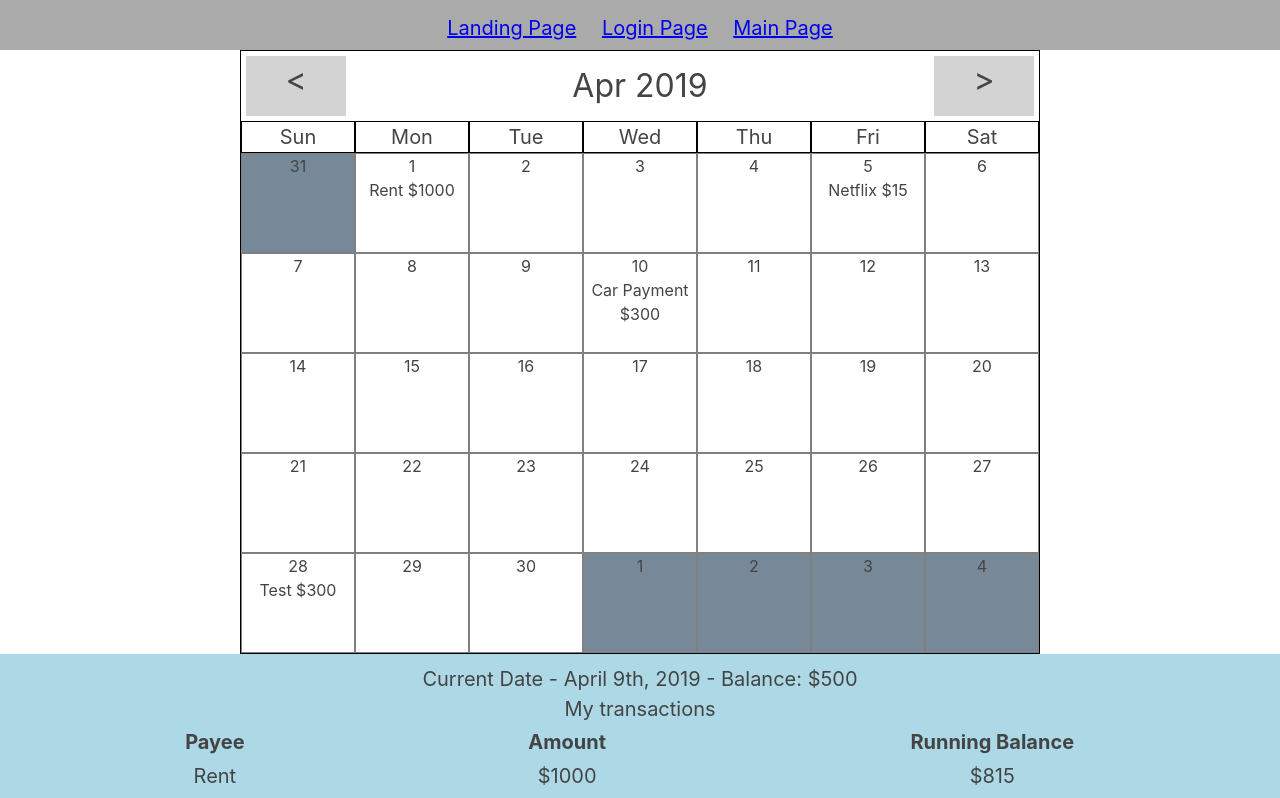
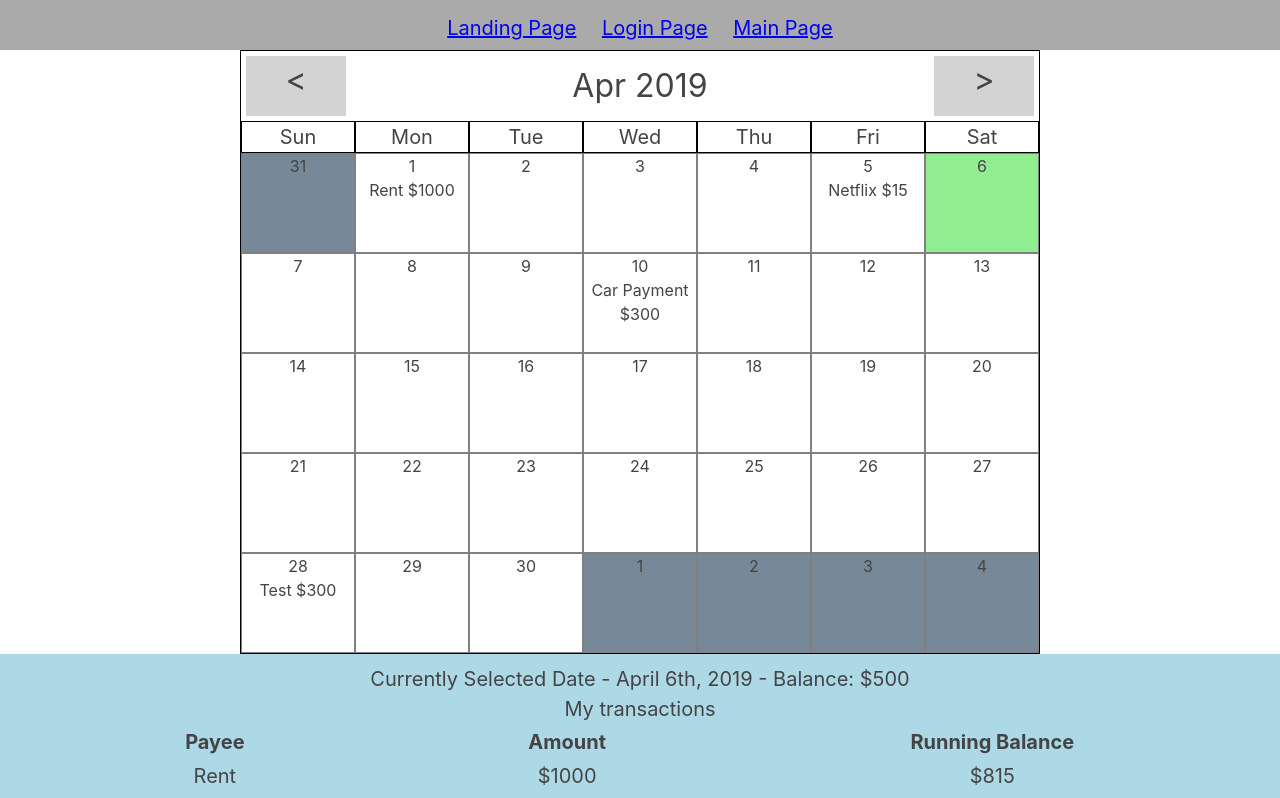
Before and after one commit to KliCk5000/money-in-sight-client, a React (Create React App) app: page /main in a window 1280 px wide. Shown: the top 798 px of the page. Built offline with nearby package versions, Linux system fonts and the light colour scheme.

Commit message:
added ability to select a date

```diff
--- a/src/actions/actionTypes.js
+++ b/src/actions/actionTypes.js
@@ -1,2 +1,3 @@
 export const NEXT_MONTH = 'NEXT_MONTH';
 export const PREV_MONTH = 'PREV_MONTH';
+export const SELECT_DATE = 'SELECT_DATE';
--- a/src/actions/index.js
+++ b/src/actions/index.js
@@ -1,4 +1,4 @@
-import { NEXT_MONTH, PREV_MONTH } from './actionTypes';
+import { NEXT_MONTH, PREV_MONTH, SELECT_DATE } from './actionTypes';
 import dateFns from 'date-fns';
 
 export const prevMonth = (currentDate) => ({
@@ -14,3 +14,10 @@ export const nextMonth = (currentDate) => ({
     currentDate: dateFns.addMonths(currentDate, 1),
   },
 });
+
+export const selectDate = (selectedDate) => ({
+  type: SELECT_DATE,
+  payload: {
+    selectedDate: selectedDate,
+  },
+});
--- a/src/components/Calendar.js
+++ b/src/components/Calendar.js
@@ -1,7 +1,7 @@
 import React, { Component } from 'react';
 import dateFns from 'date-fns';
 import { connect } from 'react-redux';
-import { prevMonth, nextMonth } from '../actions';
+import { prevMonth, nextMonth, selectDate } from '../actions';
 
 import '../stylesheets/Calendar.css';
 
@@ -10,6 +10,7 @@ import Days from './Days';
 class Calendar extends Component {
   handlePrevMonthClick = () => this.props.prevMonth(this.props.calendar.currentDate);
   handleNextMonthClick = () => this.props.nextMonth(this.props.calendar.currentDate);
+  handleDateClick = (selectedDate) => this.props.selectDate(selectedDate);
 
   renderHeader() {
     const headerDateFormat = 'MMM YYYY';
@@ -56,7 +57,9 @@ class Calendar extends Component {
             {this.renderDaysOfWeek()}
             <Days
               currentDate={this.props.calendar.currentDate}
+              selectedDate={this.props.calendar.selectedDate}
               bills={this.props.bills}
+              onDateClick={this.handleDateClick}
             />
           </div>
         </div>
@@ -71,5 +74,5 @@ const mapStateToProps = (state) => {
 
 export default connect(
   mapStateToProps,
-  { prevMonth, nextMonth },
+  { prevMonth, nextMonth, selectDate },
 )(Calendar);
--- a/src/components/Days.js
+++ b/src/components/Days.js
@@ -8,8 +8,12 @@ class Days extends Component {
     return bills.filter((bill) => dateFns.isSameDay(bill.date, date));
   }
 
+  handleDateClick = (dateToParse) => {
+    return this.props.onDateClick(dateFns.parse(dateToParse))
+  }
+
   render() {
-    let { currentDate } = this.props;
+    let { currentDate, selectedDate } = this.props;
     const monthStart = dateFns.startOfMonth(currentDate);
     const monthEnd = dateFns.endOfMonth(currentDate);
     const startDate = dateFns.startOfWeek(monthStart);
@@ -25,13 +29,18 @@ class Days extends Component {
     // and create proper <divs> for each day
     while (dayIteration <= endDate) {
       for (let i = 0; i < 7; i++) {
+        let dateToParse = dayIteration;
         formatedDateToRender = dateFns.format(dayIteration, dayFormat);
         // const cloneDay = dayIteration;
 
         // Is date not the current month?
         let currentMonthCssClass = dateFns.isSameMonth(dayIteration, monthStart)
-          ? 'current-month'
+          ? ''
           : 'not-current-month';
+        // Is date currently selected?
+        let selectedDateCssClass = dateFns.isSameDay(dayIteration, selectedDate)
+          ? 'selected-date'
+          : '';
 
         // Does date have any bills associated with it?
         let billsForThisDay = this.reduceBillsForDate(
@@ -40,8 +49,9 @@ class Days extends Component {
         );
         days.push(
           <div
-            className={`day ${currentMonthCssClass}`}
+            className={`day ${currentMonthCssClass} ${selectedDateCssClass}`}
             key={`day ${dayIteration}`}
+            onClick={() => this.handleDateClick(dateToParse)}
           >
             {formatedDateToRender}
             {billsForThisDay.map((bill) => (
--- a/src/components/Transactions.js
+++ b/src/components/Transactions.js
@@ -1,13 +1,20 @@
 import React, { Component } from 'react';
+import dateFns from 'date-fns';
+import { connect } from 'react-redux';
 
 import '../stylesheets/Transactions.css';
 
-class Tansactions extends Component {
-  state = {};
+class Transactions extends Component {
   render() {
+    const selectedDateFormat = 'MMMM Do, YYYY';
+    const selectedDate = dateFns.format(
+      this.props.calendar.selectedDate,
+      selectedDateFormat,
+    );
+
     return (
       <div className="transactions-container">
-        <div>Current Date - April 9th, 2019 - Balance: $500</div>
+        <div>Currently Selected Date - {selectedDate} - Balance: $500</div>
         <table className="transactions-table">
           <caption>My transactions</caption>
           <thead>
@@ -40,4 +47,11 @@ class Tansactions extends Component {
   }
 }
 
-export default Tansactions;
+const mapStateToProps = (state) => {
+  return state;
+};
+
+export default connect(
+  mapStateToProps,
+  null,
+)(Transactions);
--- a/src/reducers/calendarReducer.js
+++ b/src/reducers/calendarReducer.js
@@ -1,4 +1,4 @@
-import { PREV_MONTH, NEXT_MONTH } from '../actions/actionTypes';
+import { PREV_MONTH, NEXT_MONTH, SELECT_DATE } from '../actions/actionTypes';
 
 export default function(state = [], action) {
   switch (action.type) {
@@ -16,6 +16,13 @@ export default function(state = [], action) {
         currentDate,
       };
     }
+    case SELECT_DATE: {
+      const { selectedDate } = action.payload;
+      return {
+        ...state,
+        selectedDate,
+      }
+    }
     default:
       return state;
   }
--- a/src/store.js
+++ b/src/store.js
@@ -5,13 +5,18 @@ import rootReducer from './reducers';
 import fakeData from './fakeData.json';
 
 const preloadedState = {
-  "calendar": {
-    currentDate: new Date()
-  }
-}
+  calendar: {
+    currentDate: new Date(),
+    selectedDate: new Date(),
+  },
+};
 
 const fakePreloadedState = Object.assign({}, fakeData, preloadedState);
 
-const store = createStore(rootReducer, fakePreloadedState, composeWithDevTools());
+const store = createStore(
+  rootReducer,
+  fakePreloadedState,
+  composeWithDevTools(),
+);
 
 export default store;
--- a/src/stylesheets/Days.css
+++ b/src/stylesheets/Days.css
@@ -21,3 +21,7 @@
 .not-current-month {
   background-color: lightslategray;
 }
+
+.selected-date {
+  background-color: lightgreen;
+}
```
Lines whose indentation alone changed are shown as unchanged.
